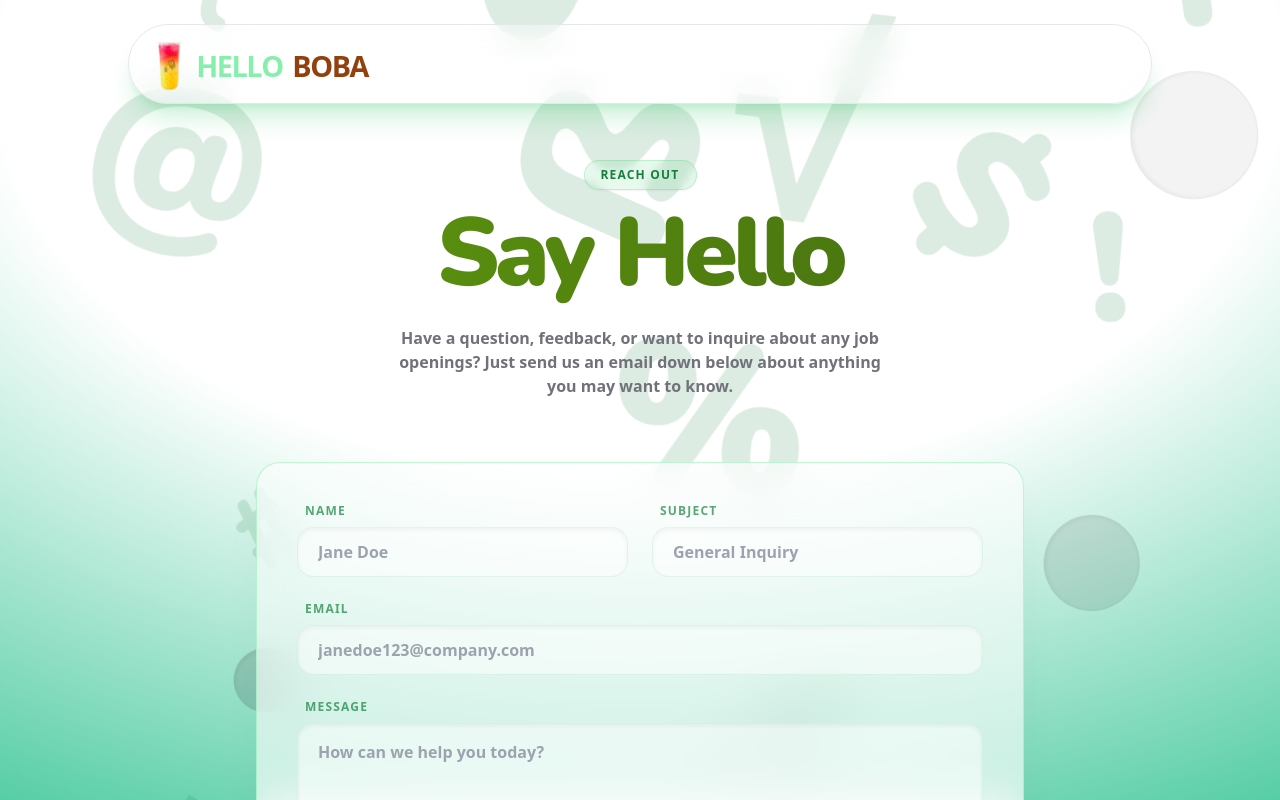
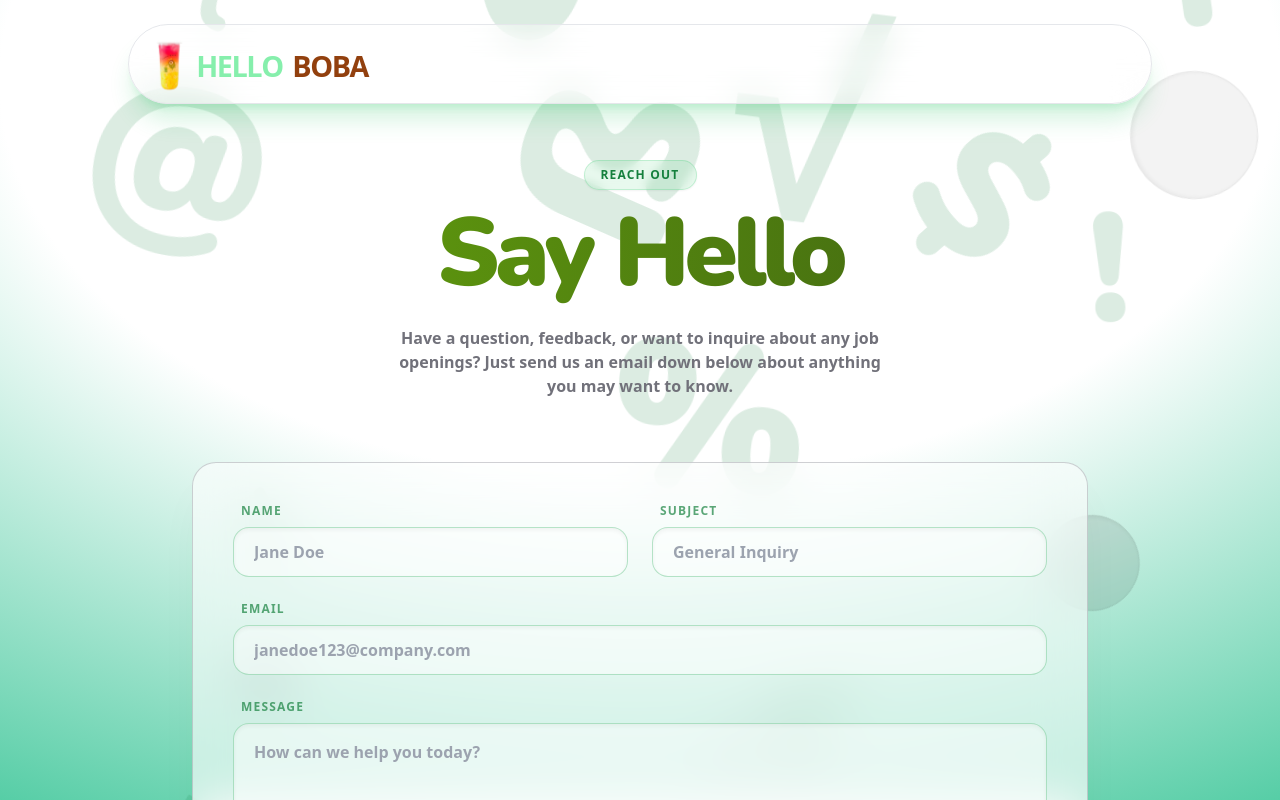
Before and after one commit to Jowohny/HelloBoba, a Nuxt app: page /contact in a window 1280 px wide. Shown: the top 800 px of the page. Built offline with nearby package versions, Linux system fonts and the light colour scheme.

Commit message:
on mount animation
slight restyle

```diff
--- a/app/pages/contact.vue
+++ b/app/pages/contact.vue
@@ -114,6 +114,9 @@ const email = ref('');
 const message = ref('');
 const destinationEmail = 'jvu1009@gmail.com';
 
+const cardRef = ref<HTMLElement>();
+const headerRef = ref('');
+
 const mailtoLink = computed(() => {
   const formattedBody = `Hi Hello Boba team,%0D%0A%0D%0A${message.value}%0D%0A%0D%0AFrom: ${name.value}%0D%0A${email.value}`;
   return `mailto:${destinationEmail}?subject=${encodeURIComponent(subject.value)}&body=${formattedBody}`;
@@ -142,6 +145,40 @@ onMounted(() => {
       delay: startDelay
     });
   });
+
+	const timeline = gsap.timeline();
+
+	timeline.fromTo(headerRef.value, {
+		autoAlpha: 0,
+		y: -30
+	}, {
+		autoAlpha: 1,
+		y: 0,
+		duration: 1,
+		ease: 'expo.out'
+	})
+
+	const contactElements = cardRef.value ? Array.from(cardRef.value.children) : []
+
+	timeline.fromTo(cardRef.value!, {
+		autoAlpha: 0,
+		scale: 0
+	}, {
+		autoAlpha: 1,
+		scale: 1,
+		duration: 1.8,
+		ease: 'elastic.out(1,0.7)'
+	}, '<+=0.5')
+	.fromTo(contactElements, {
+		autoAlpha: 0,
+		y: -30
+	}, {
+		autoAlpha: 1,
+		y: 0,
+		duration: 0.6,
+		ease: 'sine.out',
+		stagger: 0.1
+	}, '<+=0.8')
 });
 </script>
 
@@ -172,8 +209,11 @@ onMounted(() => {
 				:key="ball.position"
 			/>
     </div>
-		<div class="max-w-7xl mx-auto relative z-50">
-			<div class="text-center mb-16">
+		<div class="max-w-4xl mx-auto relative z-50">
+			<div
+				ref="headerRef"
+				class="text-center mb-16 opacity-0"
+			>
 				<span class="inline-block px-4 py-1.5 mb-4 rounded-full border border-green-500/20 bg-green-500/10 text-green-700 font-bold tracking-widest text-xs uppercase backdrop-blur-sm shadow-sm">
 					Reach Out
 				</span>
@@ -184,9 +224,10 @@ onMounted(() => {
 					Have a question, feedback, or want to inquire about any job openings? Just send us an email down below about anything you may want to know.
 				</p>
 			</div>
-			<div class="max-w-3xl mx-auto bg-white/60 backdrop-blur-xl rounded-3xl shadow-green-900/5 border border-3 border-green-300/50 p-10 shadow-2xl z-20">
-				<div class="w-full flex flex-col gap-6 text-left">
-
+			<div
+				ref="cardRef"
+				class="w-full flex flex-col gap-6 text-left mx-auto bg-white/60 backdrop-blur-xl rounded-3xl shadow-green-900/5 border border-3 border-zinc-400/50 p-10 shadow-2xl z-20"
+			>
 				<div class="grid grid-cols-2 gap-6">
 					<div class="flex flex-col gap-2">
 						<label for="name" class="text-xs font-black uppercase tracking-widest text-green-700/70 ml-2">Name</label>
@@ -195,7 +236,7 @@ onMounted(() => {
 							v-model="name"
 							type="text"
 							placeholder="Jane Doe"
-								class="w-full bg-white/50 border border-green-600/10 focus:border-green-500 rounded-2xl px-5 py-3 text-zinc-700 font-semibold outline-none transition-colors shadow-inner"
+							class="w-full bg-white/50 border border-green-600/30 focus:border-green-500 rounded-2xl px-5 py-3 text-zinc-700 font-semibold outline-none transition-colors shadow-inner"
 						>
 					</div>
 
@@ -206,7 +247,7 @@ onMounted(() => {
 							v-model="subject"
 							type="text"
 							placeholder="General Inquiry"
-								class="w-full bg-white/50 border border-green-600/10 focus:border-green-500 rounded-2xl px-5 py-3 text-zinc-700 font-semibold outline-none transition-colors shadow-inner"
+							class="w-full bg-white/50 border border-green-600/30 focus:border-green-500 rounded-2xl px-5 py-3 text-zinc-700 font-semibold outline-none transition-colors shadow-inner"
 						>
 					</div>
 				</div>
@@ -218,7 +259,7 @@ onMounted(() => {
 						v-model="email"
 						type="text"
 						placeholder="janedoe123@company.com"
-							class="w-full bg-white/50 border border-green-600/10 focus:border-green-500 rounded-2xl px-5 py-3 text-zinc-700 font-semibold outline-none transition-colors shadow-inner"
+						class="w-full bg-white/50 border border-green-600/30 focus:border-green-500 rounded-2xl px-5 py-3 text-zinc-700 font-semibold outline-none transition-colors shadow-inner"
 					>
 				</div>
 
@@ -227,9 +268,9 @@ onMounted(() => {
 					<textarea
 						id="message"
 						v-model="message"
-							rows="5"
+						rows="10"
 						placeholder="How can we help you today?"
-							class="w-full bg-white/50 border border-green-600/10 focus:border-green-500 rounded-2xl px-5 py-4 text-zinc-700 font-semibold outline-none transition-colors shadow-inner resize-none"
+						class="w-full bg-white/50 border border-green-600/30 focus:border-green-500 rounded-2xl px-5 py-4 text-zinc-700 font-semibold outline-none transition-colors shadow-inner resize-none"
 					/>
 				</div>
 
@@ -247,8 +288,6 @@ onMounted(() => {
 						<svg class="w-4 h-4 ml-2" fill="none" stroke="currentColor" viewBox="0 0 24 24"><path stroke-linecap="round" stroke-linejoin="round" stroke-width="2" d="M14 5l7 7m0 0l-7 7m7-7H3"></path></svg>
 					</a>
 				</div>
-
-				</div>
 			</div>
 		</div>
   </div>
```
Lines whose indentation alone changed are shown as unchanged.
